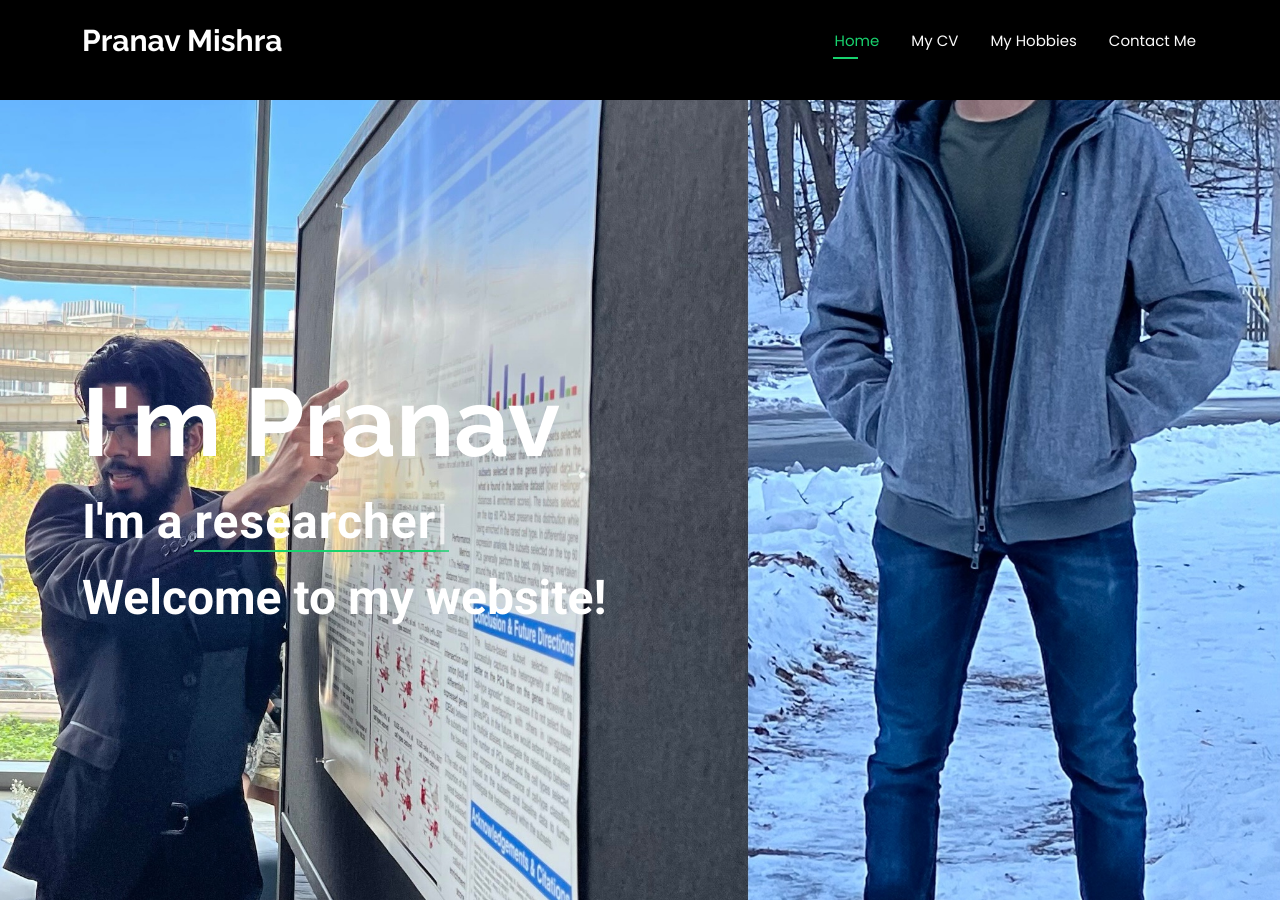
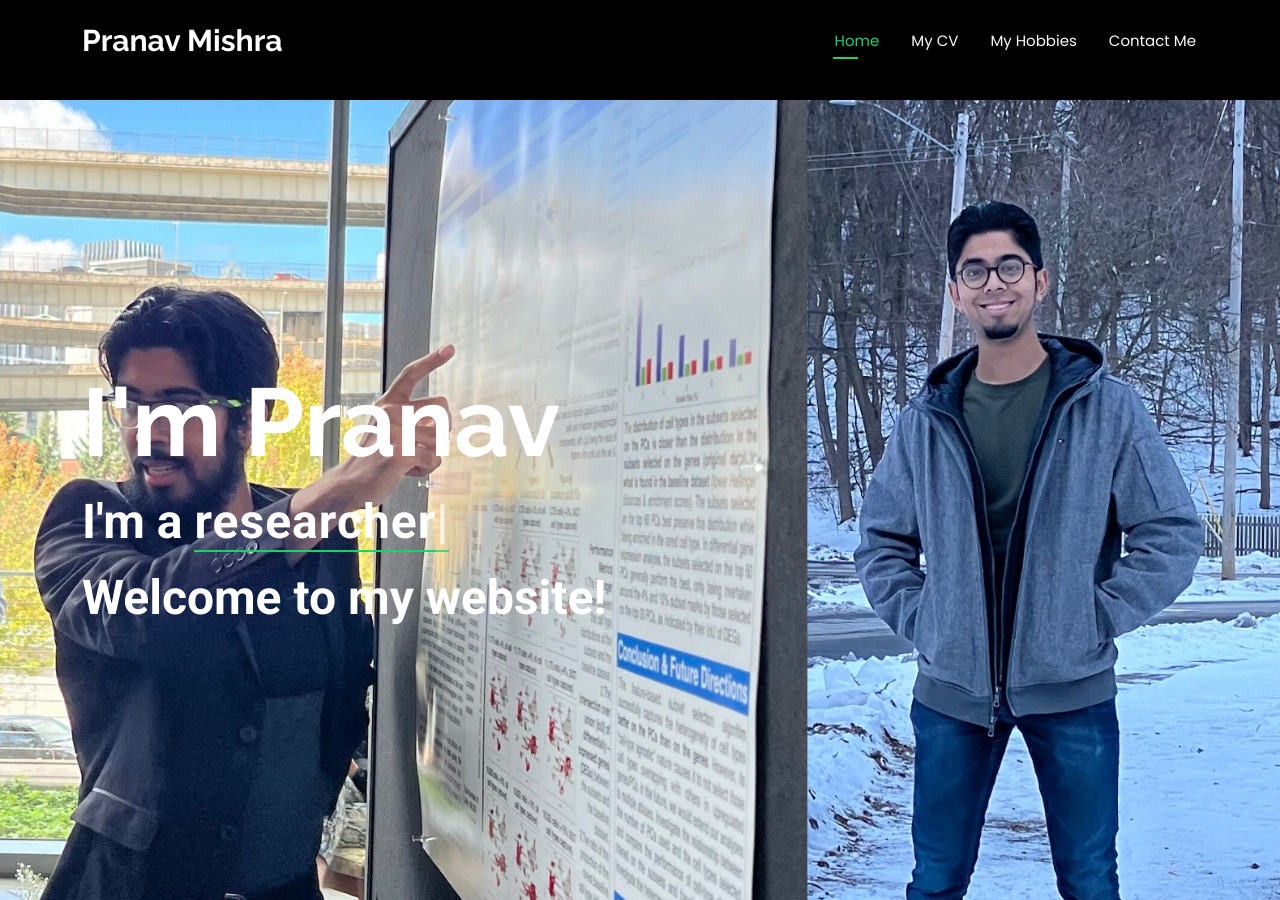
Before and after one commit to pranavm2109/pranavm2109.github.io, a plain HTML site: page index.html in a window 1280 px wide. Shown: the top 900 px of the page. Drawn offline with Linux system fonts and the light colour scheme.

Commit message:
replaced old image with new resized home image

```diff
--- a/index.html
+++ b/index.html
@@ -65,7 +65,7 @@
 
     <section id="hero" class="hero section dark-background">
 
-      <img src="assets/img/experimentalPicHomeDraft2.jpg" alt="" data-aos="fade-in">
+      <img src="assets/img/experimentalhomeimagedraft3.jpg" alt="" data-aos="fade-in">
 
       <div class="container" data-aos="zoom-out" data-aos-delay="100">
         <h2 style="color: white; font-size: 96px; font-weight: bold;">I'm Pranav</h2>
```
Also changed, not shown: assets/img/experimentalPicHomeDraft2.jpg (deleted), assets/img/experimentalhomeimagedraft3.jpg (added).
